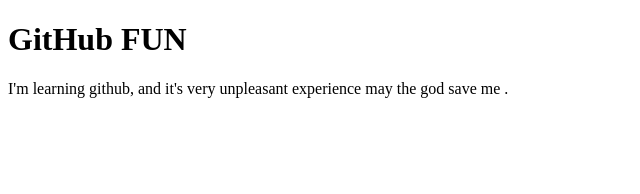
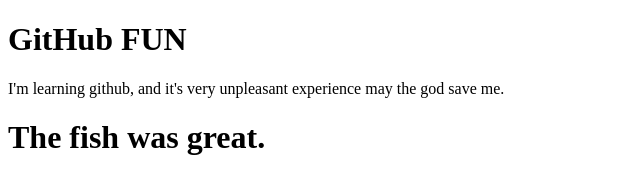
Before and after one commit to yaroslav9000-prog/test, a plain HTML site: page simpleFile.html in a window 1280 px wide. Shown: the whole page, without its empty margins (0-640 px from the left). Drawn offline with Linux system fonts and the light colour scheme.

Commit message:
all changes in files been saved

```diff
--- a/simpleFile.html
+++ b/simpleFile.html
@@ -7,6 +7,7 @@
 </head>
 <body>
     <h1>GitHub FUN</h1>
-    <p>I'm learning github, and it's very unpleasant experience may the god save me .</p>
+    <p>I'm learning github, and it's very unpleasant experience may the god save me.</p>
+    <h1>The fish was great.</h1>
 </body>
 </html>
```
Also changed, not shown: index.html (+1 -0 lines).
